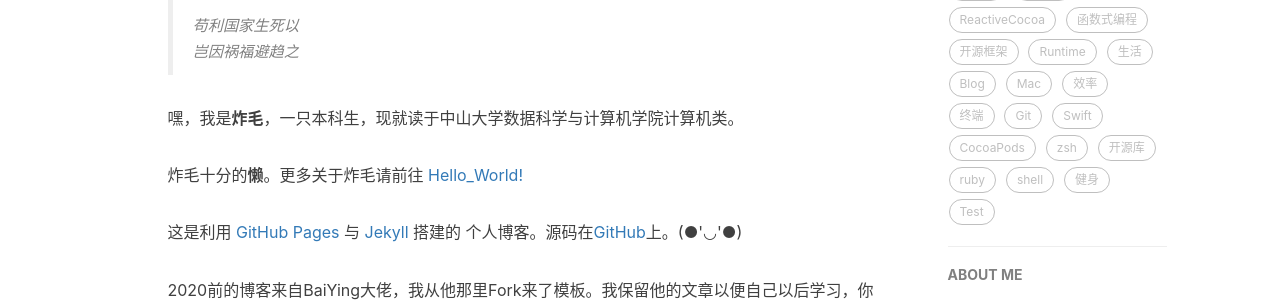
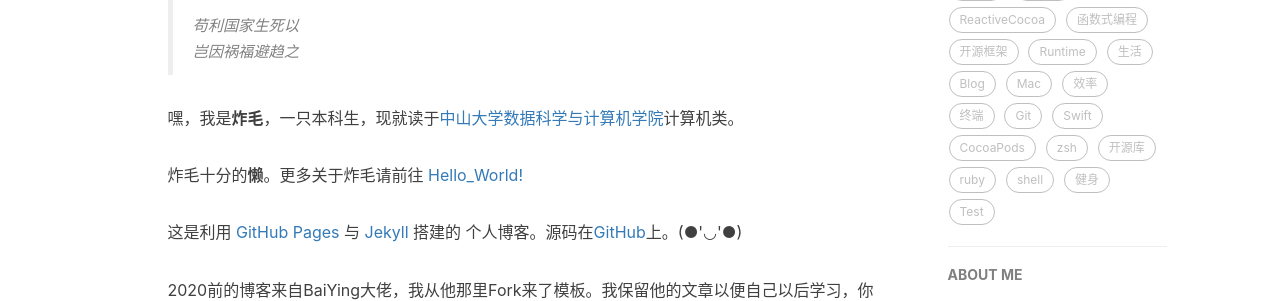
Before and after one commit to lzzmm/lzzmm.github.io, a Jekyll site: the page built from about.html, in a window 1280 px wide. Shown: the part 575-876 px from the top of the page. Built offline with Jekyll 4.4.1, drawn with Linux system fonts in a browser that asks for light colours; nearby versions of some CDN libraries; comment, search, counter and statistics services are not loaded; some of the changed lines change nothing that is shown.

Commit message:
Add links to SDCS

```diff
--- a/about.html
+++ b/about.html
@@ -19,7 +19,7 @@
     //积土成山 非斯须之作</p><br><p>苟利国家生死以<br>
     岂因祸福避趋之</p></blockquote>
 
-    <p>嘿，我是<strong>炸毛</strong>，一只本科生，现就读于中山大学数据科学与计算机学院计算机类。</p>
+    <p>嘿，我是<strong>炸毛</strong>，一只本科生，现就读于<a href="http://sdcs.sysu.edu.cn/">中山大学数据科学与计算机学院</a>计算机类。</p>
 
     <p>炸毛十分的<strong>懒</strong>。更多关于炸毛请前往 <a href="https://cleveryh.github.io/2020/02/15/HelloWorld/">Hello_World!</a></p>
 
@@ -37,7 +37,7 @@
 <div class="en post-container">
     <blockquote><p>Le vent se lève, il faut tenter de vivre. </p></blockquote>
 
-    <p>Hey, I am <strong>Yuhan</strong>. You can call me <strong>Zhamao</strong>. I am a undergraduate and currently studying in School of Data and Computer Science, Sun Yat-sen University Guangzhou East Campus.</p>
+    <p>Hey, I am <strong>Yuhan</strong>. You can call me <strong>Zhamao</strong>. I am a undergraduate and currently studying in <a href="http://sdcs.sysu.edu.cn/">School of Data and Computer Science</a>, Sun Yat-sen University Guangzhou East Campus.</p>
 
     <p>This is my personal blog. My GitHub is <a href="https://github.com/CleverYh">CleverYh</a>.</p>
 
```
